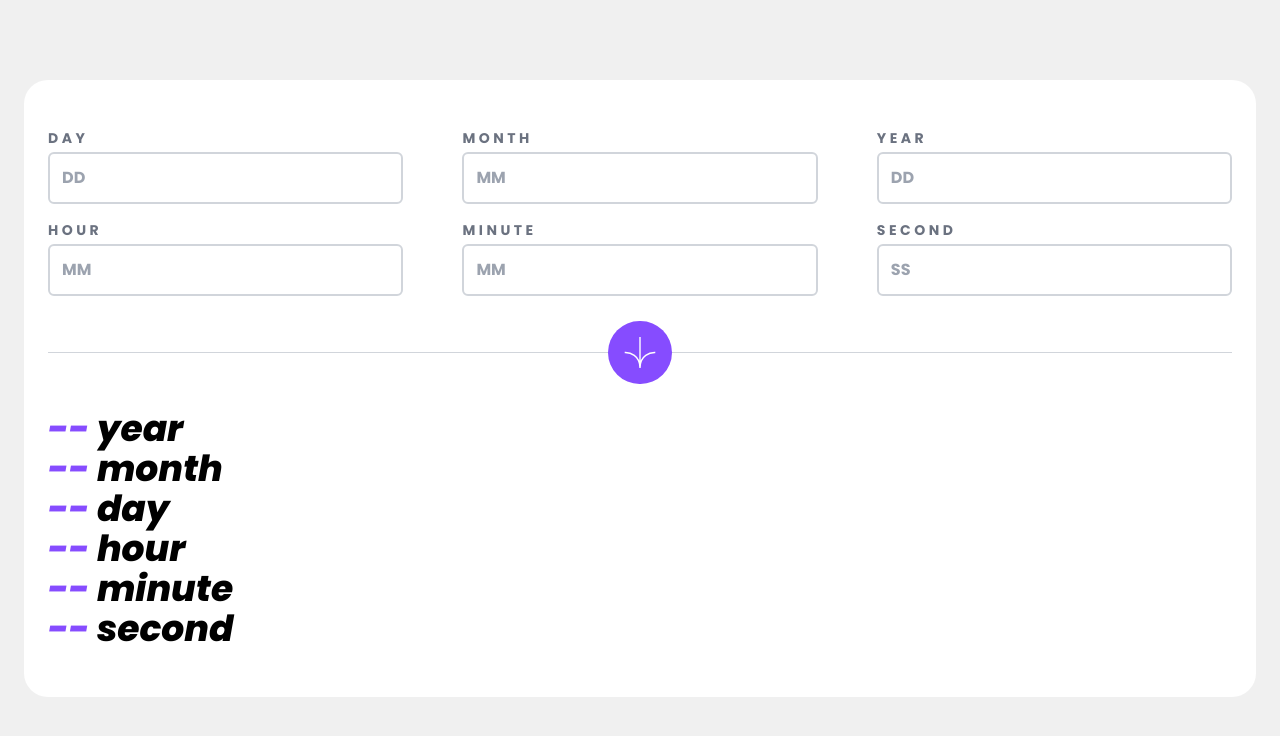
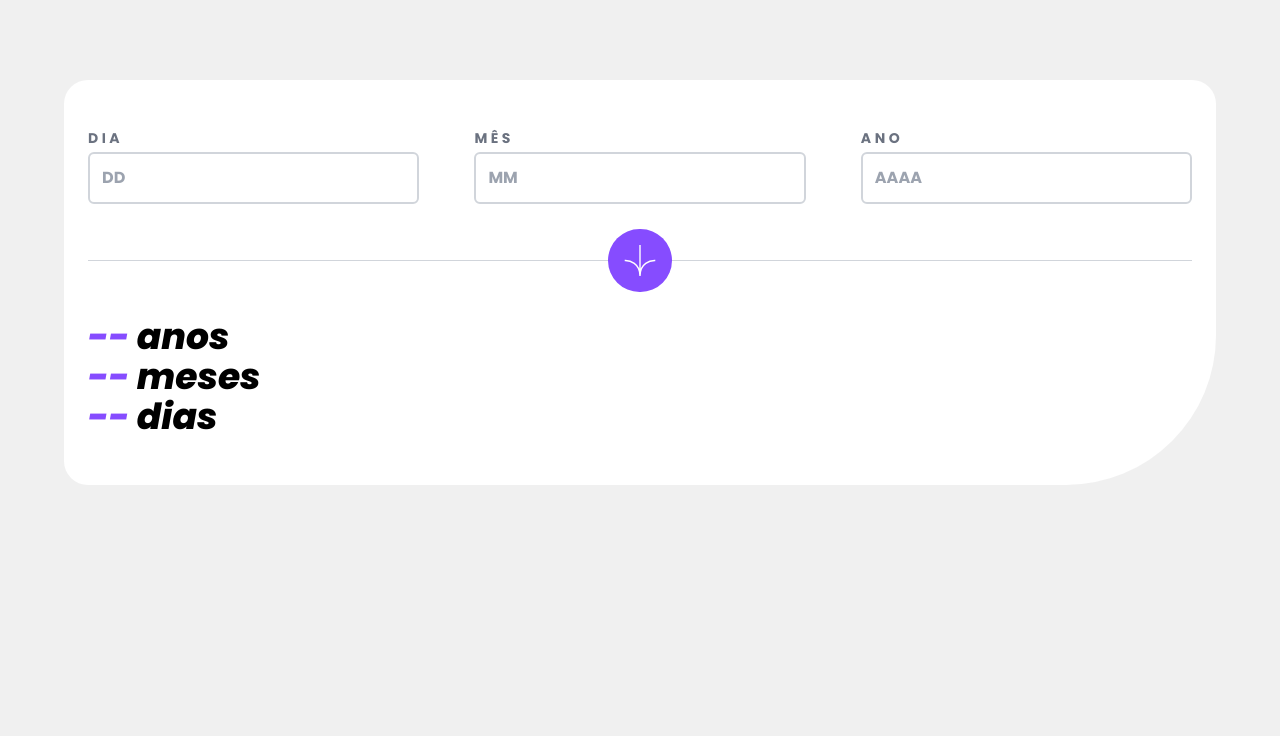
Before and after one commit to paulobarone/age-calculator, a React (Create React App) app: page / in a window 1280 px wide. Shown: the top 736 px of the page. Built offline with nearby package versions, Linux system fonts and the light colour scheme.

Commit message:
add calculate function and fix small bug layout

```diff
--- a/src/App.js
+++ b/src/App.js
@@ -1,31 +1,55 @@
-import InputContainer from "./components/InputContainer/InputContainer";
-import ResponseData from "./components/ResponseData/ResponseData";
 import iconArrow from "./assets/img/icon-arrow.svg";
+import { useState } from "react";
 
 export default function App() {
-  const dataTypes = ['year', 'month', 'day', 'hour', 'minute', 'second'];
+  const [ data, setData ] = useState({ days: '--', months: '--', years: '--'});
+
+  const calculateDate = (e) => {
+    e.preventDefault()
+		const { day, month, year } = e.target.elements
+		const valueDate = {
+			day: Number(day.value),
+			month: Number(month.value - 1),
+			year: Number(year.value)
+		}
+
+    const currentDate = new Date(0);
+
+    const pastDate = new Date(valueDate.year, valueDate.month, valueDate.day);
+    const diffDate = new Date(Date.now() - pastDate.getTime());
+
+    setData({
+      years: Math.abs(diffDate.getUTCFullYear() - currentDate.getUTCFullYear()),
+      months: Math.abs(diffDate.getUTCMonth() - currentDate.getUTCMonth()),
+      days: Math.abs(diffDate.getUTCDate() + 1 - currentDate.getUTCDate())
+    });
+  }
 
   return (
-    <section className="bg-white px-6 py-12 rounded-3xl mt-20 mx-6">
-      <form className="flex flex-col gap-4 justify-between">
+    <section className="bg-white px-6 py-12 rounded-3xl rounded-br-[150px] mx-[5%] mt-20">
+      <form onSubmit={calculateDate} className="flex flex-col gap-4 justify-between">
         <div className="flex flex-row justify-between">
-          <InputContainer id="day" placeholder="dd" />
-          <InputContainer id="month" placeholder="mm" />
-          <InputContainer id="year" placeholder="dd" />
-        </div>
-        <div className="flex flex-row justify-between">
-          <InputContainer id="hour" placeholder="mm" />
-          <InputContainer id="minute" placeholder="mm" />
-          <InputContainer id="second" placeholder="ss" />
+          <div className="flex flex-col w-[30%]">
+            <label className="text-gray-500 tracking-[.25em] mb-1 text-sm" htmlFor="day">DIA</label>
+            <input required name="day" className="p-3 border-solid border-2 border-gray-300 rounded-md outline-none focus:border-purple" type="number" placeholder="DD" id="day" />
+          </div>
+          <div className="flex flex-col w-[30%]">
+            <label className="text-gray-500 tracking-[.25em] mb-1 text-sm" htmlFor="month">MÊS</label>
+            <input required name="month" className="p-3 border-solid border-2 border-gray-300 rounded-md outline-none focus:border-purple" type="number" placeholder="MM" id="month" />
+          </div>
+          <div className="flex flex-col w-[30%]">
+            <label className="text-gray-500 tracking-[.25em] mb-1 text-sm" htmlFor="year">ANO</label>
+            <input required name="year" className="p-3 border-solid border-2 border-gray-300 rounded-md outline-none focus:border-purple" type="number" placeholder="AAAA" id="year" />
+          </div>
         </div>
         <div className="relative flex justify-center items-center w-full h-[1px] bg-gray-300 my-10">
           <button type="submit" className="absolute bg-purple rounded-full p-4"><img className="w-8" src={iconArrow} alt="Ícone de uma seta apontada para baixo"/></button>
         </div>
       </form>
       <div className="mt-4">
-        {dataTypes.map((item) => {
-          return <ResponseData data="--" dataType={item} />
-        })}
+        <p className="font-extrabold italic text-4xl"><span className="text-purple">{data.years}</span> anos</p>
+        <p className="font-extrabold italic text-4xl"><span className="text-purple">{data.months}</span> meses</p>
+        <p className="font-extrabold italic text-4xl"><span className="text-purple">{data.days}</span> dias</p>
       </div>
     </section>
   );
--- a/src/components/InputContainer/InputContainer.jsx
+++ /dev/null
@@ -1,8 +0,0 @@
-export default function InputContainer(props) {
-  return (
-    <div className="flex flex-col w-[30%]">
-      <label className="text-gray-500 tracking-[.25em] mb-1 text-sm" htmlFor={props.id}>{props.id.toUpperCase()}</label>
-      <input className="p-3 border-solid border-2 border-gray-300 rounded-md outline-none" type="text" placeholder={props.placeholder.toUpperCase()} id={props.id} />
-    </div>
-  )
-}
--- a/src/components/ResponseData/ResponseData.jsx
+++ /dev/null
@@ -1,5 +0,0 @@
-export default function ResponseData(props) {
-  return (
-    <p className="font-extrabold italic text-4xl"><span className="text-purple">{props.data}</span> {props.dataType}</p>
-  )
-}
```
